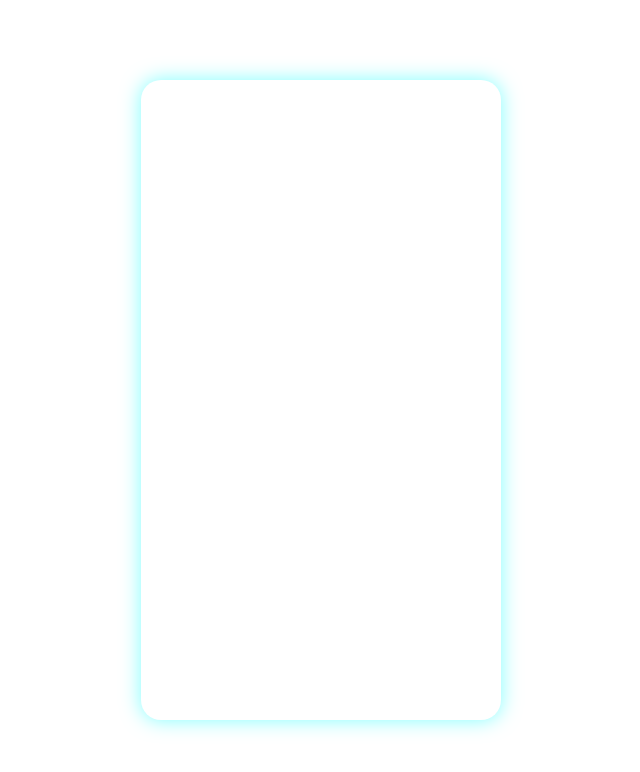
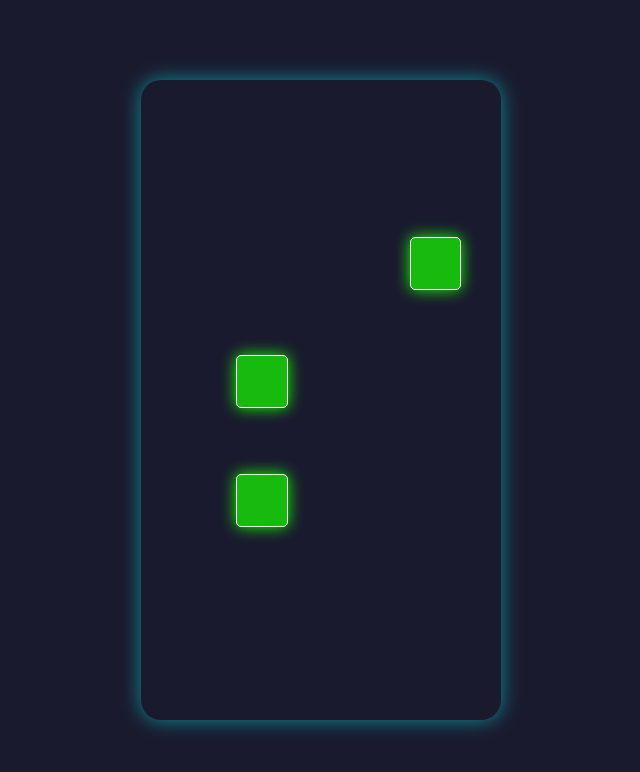
Before and after one commit to satfghe/1xbett, a plain HTML site: page index.html in a window 1280 px wide. Both pictures are taken after a click on the element 639 px from the left and 611 px from the top of the page. Shown: the whole page, without its empty margins (319-959 px from the left). Drawn offline with Linux system fonts and the light colour scheme.

Commit message:
Update style.css

```diff
--- a/style.css
+++ b/style.css
@@ -5,7 +5,7 @@ body {
     align-items: center;
     height: 100vh;
     margin: 0;
-    background-color: transparent; /* <-- تم التعديل هنا */
+    background-color: #1a1a2e;
     font-family: sans-serif;
 }
 
@@ -41,9 +41,9 @@ body {
 }
 
 .grid-item.selected {
-    background-color: rgba(21, 255, 0, 0.4); /* غيّرنا 0.7 إلى 0.4 لزيادة الشفافية */
-    box-shadow: 0 0 15px rgba(21, 255, 0, 1);
-    border: 1px solid #fff;
+    background-color: rgba(21, 255, 0, 0.7);
+    box-shadow: 0 0 15px rgba(21, 255, 0, 1);
+    border: 1px solid #fff;
 }
 
 .play-button {
```
